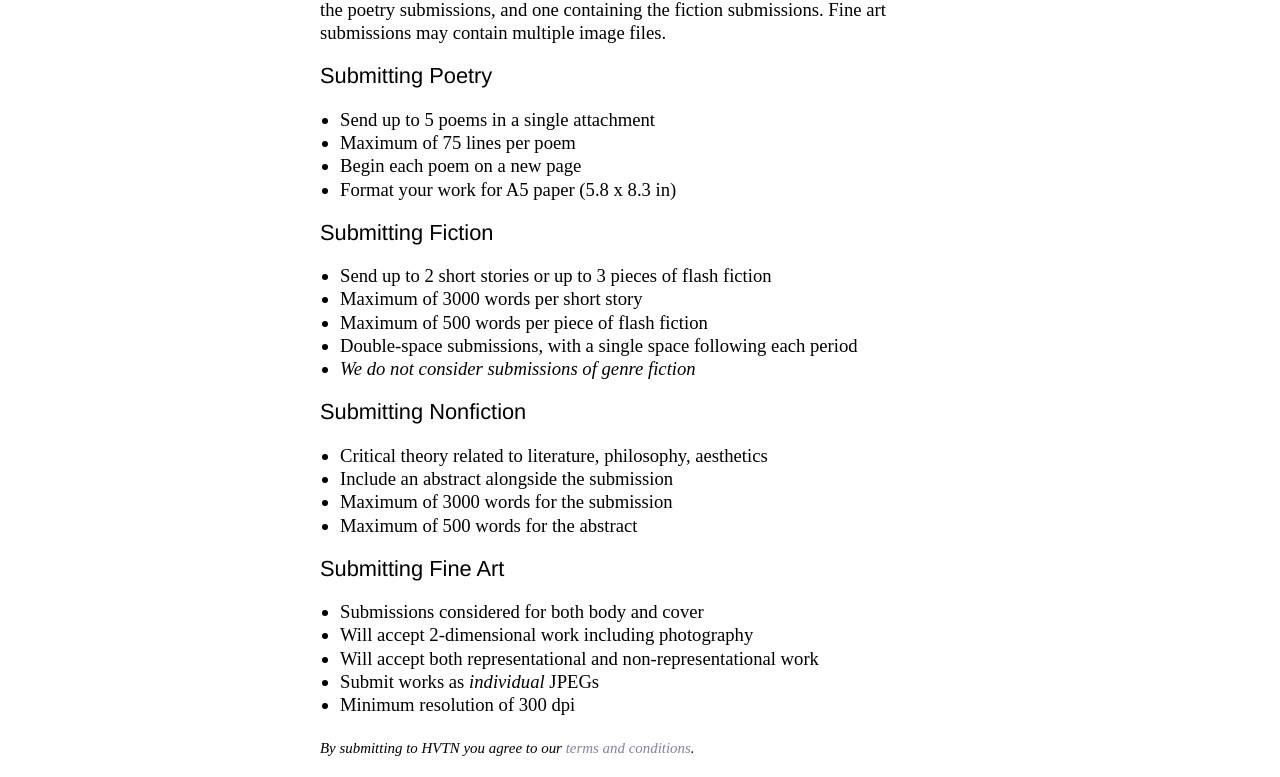
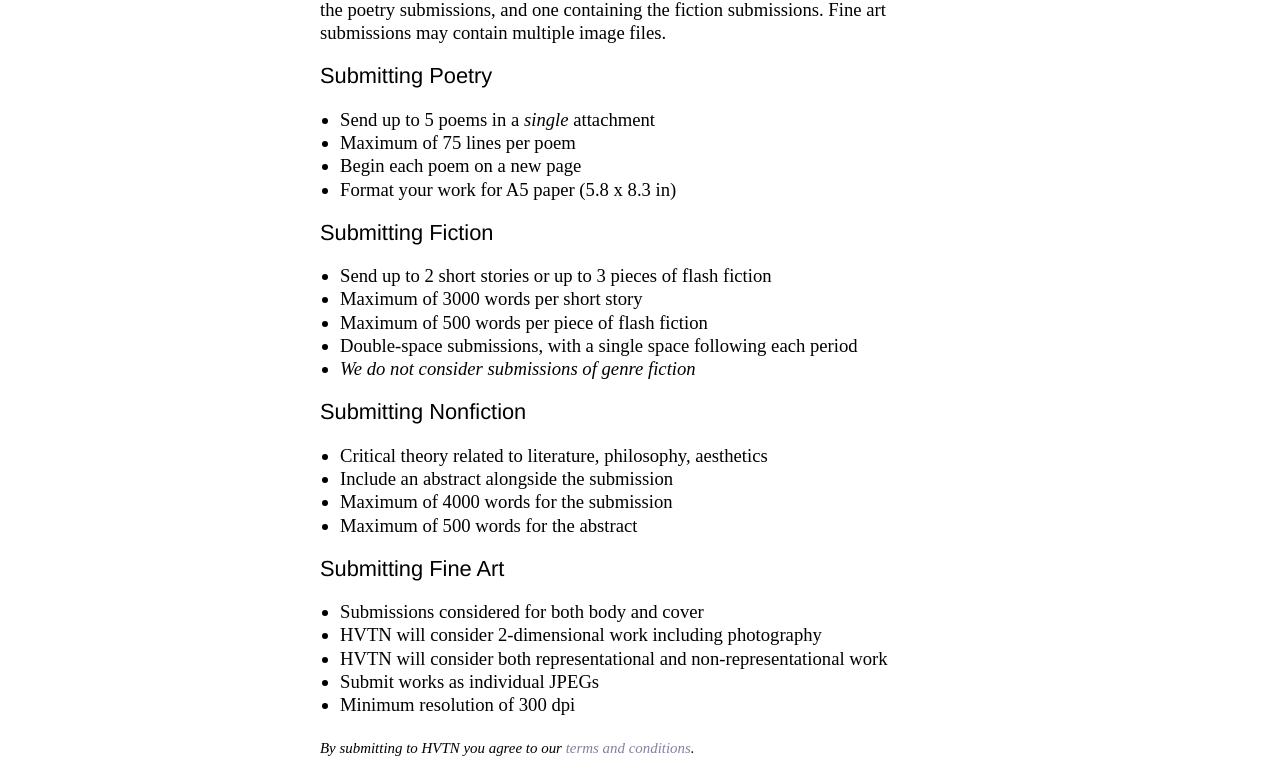
Before and after one commit to HVTN/hvtn.github.io, a Jekyll site: the page built from submissions.md, in a window 1280 px wide. Shown: the part 936-1713 px from the top of the page. Built offline with Jekyll 4.4.1, drawn with Linux system fonts in a browser that asks for light colours; nearby versions of some CDN libraries.

Commit message:
Update submissions.md
minor edits

```diff
--- a/submissions.md
+++ b/submissions.md
@@ -39,7 +39,7 @@ Fine art submissions may contain multiple image files.
 
 ### Submitting Poetry
 
-- Send up to 5 poems in a single attachment
+- Send up to 5 poems in a *single* attachment
 - Maximum of 75 lines per poem
 - Begin each poem on a new page
 - Format your work for A5 paper (5.8 x 8.3 in)
@@ -56,15 +56,15 @@ Fine art submissions may contain multiple image files.
 
 - Critical theory related to literature, philosophy, aesthetics
 - Include an abstract alongside the submission
-- Maximum of 3000 words for the submission
+- Maximum of 4000 words for the submission
 - Maximum of 500 words for the abstract
 
 ### Submitting Fine Art
 
 - Submissions considered for both body and cover
-- Will accept 2-dimensional work including photography
-- Will accept both representational and non-representational work
-- Submit works as *individual* JPEGs
+- HVTN will consider 2-dimensional work including photography
+- HVTN will consider both representational and non-representational work
+- Submit works as individual JPEGs
 - Minimum resolution of 300 dpi
 
 <small> _By submitting to HVTN you agree to our [terms and conditions]({{ "/hvtn-tos.pdf" | prepend: site.baseurl }}){: target="_blank"}._</small>
```
